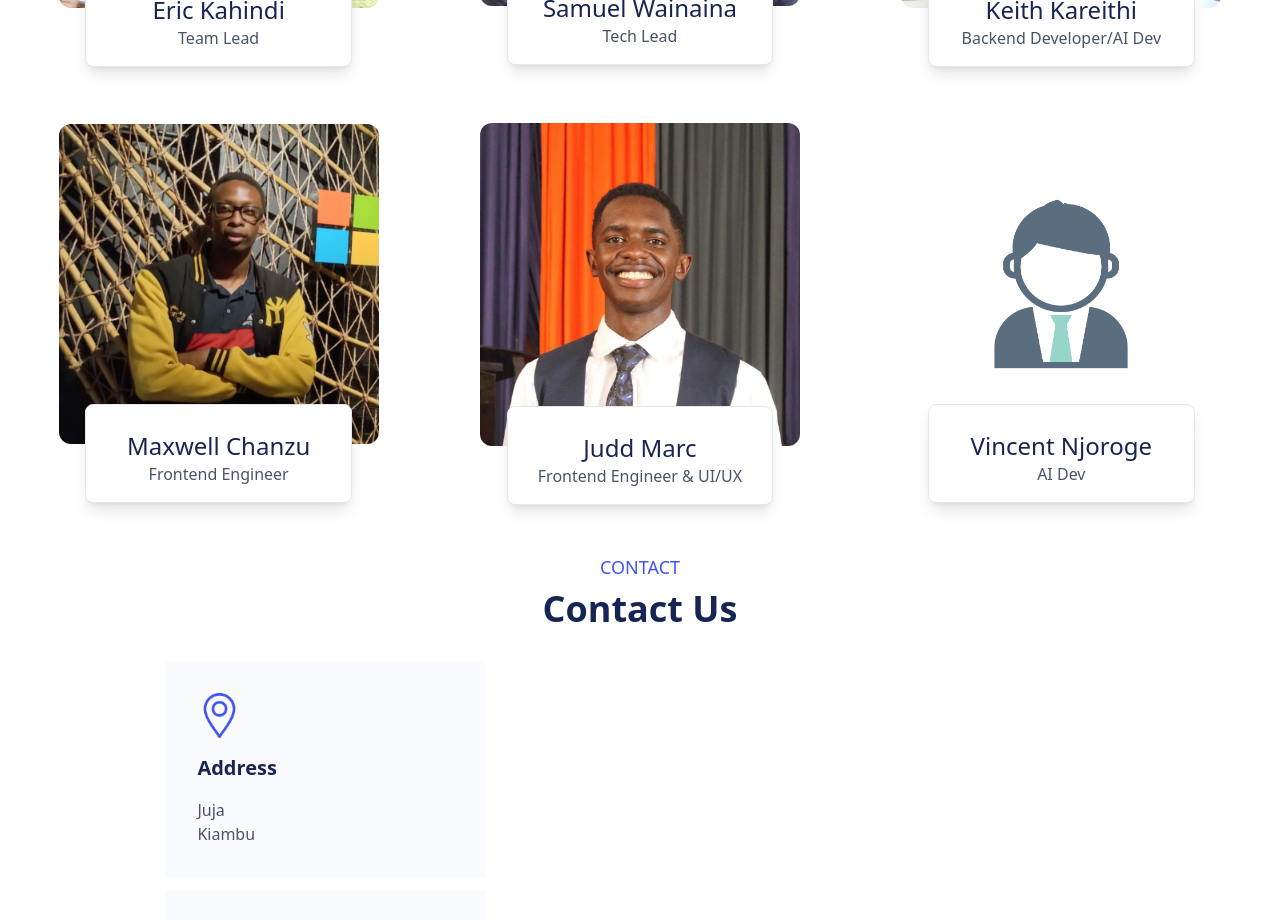
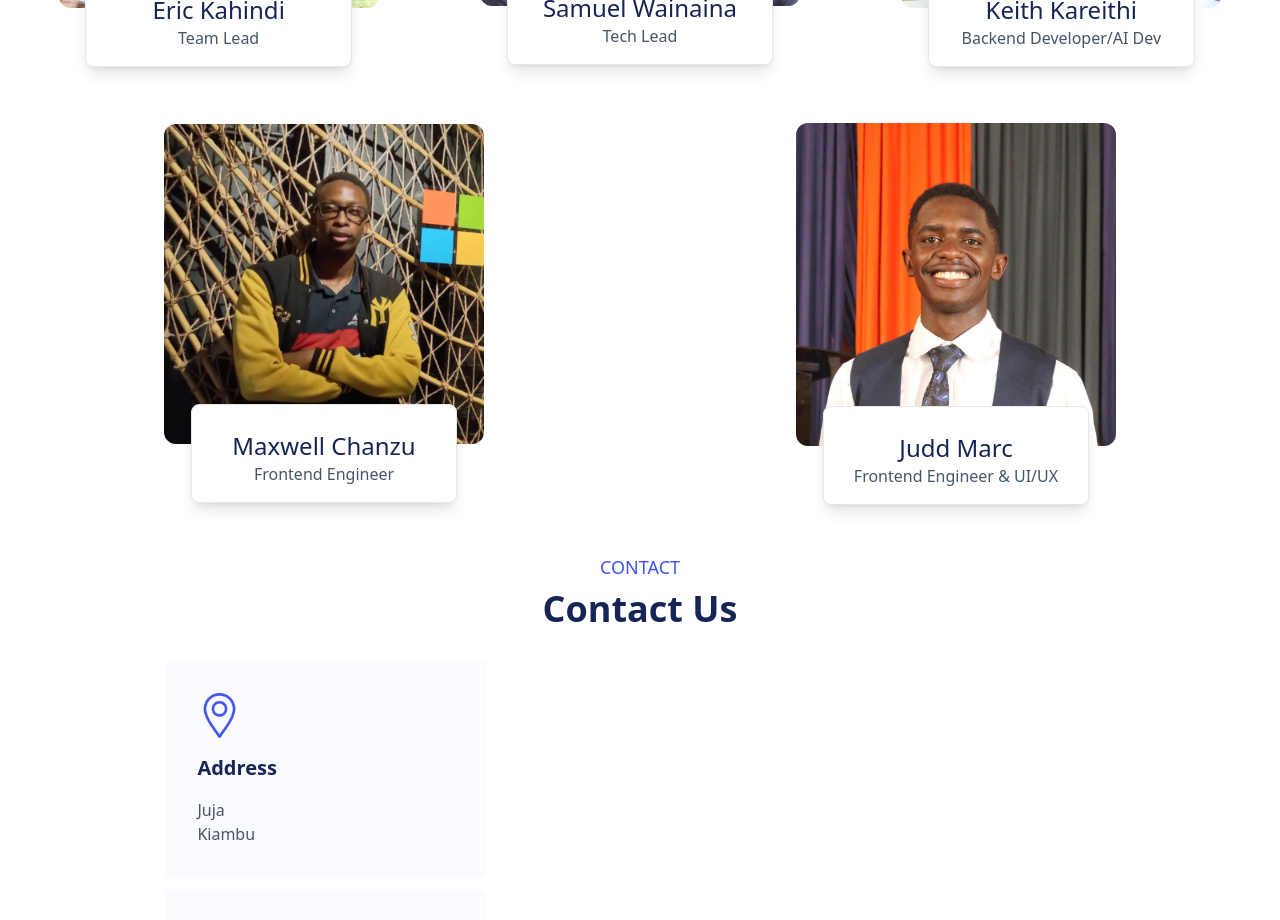
Before and after one commit to TechXS/Portfolio_Hut, a Next.js app: page / in a window 1280 px wide. Shown: the part 3060-3980 px from the top of the page. Built offline with nearby package versions, Linux system fonts and the light colour scheme.

Commit message:
Removed the user image

```diff
--- a/src/components/TeamCard.jsx
+++ b/src/components/TeamCard.jsx
@@ -2,16 +2,20 @@ import {socialIcons} from "../../utils/constant";
 
 export default function TeamCard({user}) {
     return (
+       user && user.profile_pic != " " &&
     <div className="flex flex-col group items-center justify-center">
         <div>
-                    <img src={user.profile_pic} alt={`${user.name}'s Profile Picture`} className="rounded-xl w-80 aspect-auto"/>
+            <img src={user.profile_pic} alt={`${user.name}'s Profile Picture`}
+                 className="rounded-xl w-80 aspect-auto"/>
         </div>
+
+
         <div
             className='border flex flex-col items-center justify-center bg-white p-4 rounded-lg shadow-lg w-5/6 -mt-10 gap-y-4'>
             <div className="invisible group-hover:visible flex flex-row items-center justify-around gap-4 -mt-8 ">
                 {
                     user.socials.map((data, index) =>
-                              data.url !=" " && <a key={index} href={data.url} target="_blank"> <img rel="icon"
+                        data.url != " " && <a key={index} href={data.url} target="_blank"> <img rel="icon"
                                                                                                 src={socialIcons[data.name]}
                                                                                                 width={25}
                                                                                                 height={25}
--- a/utils/constant.js
+++ b/utils/constant.js
@@ -117,11 +117,11 @@ export const teams = [
     {
         name : "Vincent Njoroge",
         role : "AI Dev",
-        profile_pic : "no_user.jpg",
+        profile_pic : " ",
         socials : [
             {
                 name:"linkedIn",
-                url : "https://www.linkedin.com/in/vincent/"
+                url : "https://www.linkedin.com/in/vincent-njoroge-6133a9277/"
             },
             {
                 name:"facebook",
```
Lines whose indentation alone changed are shown as unchanged.
